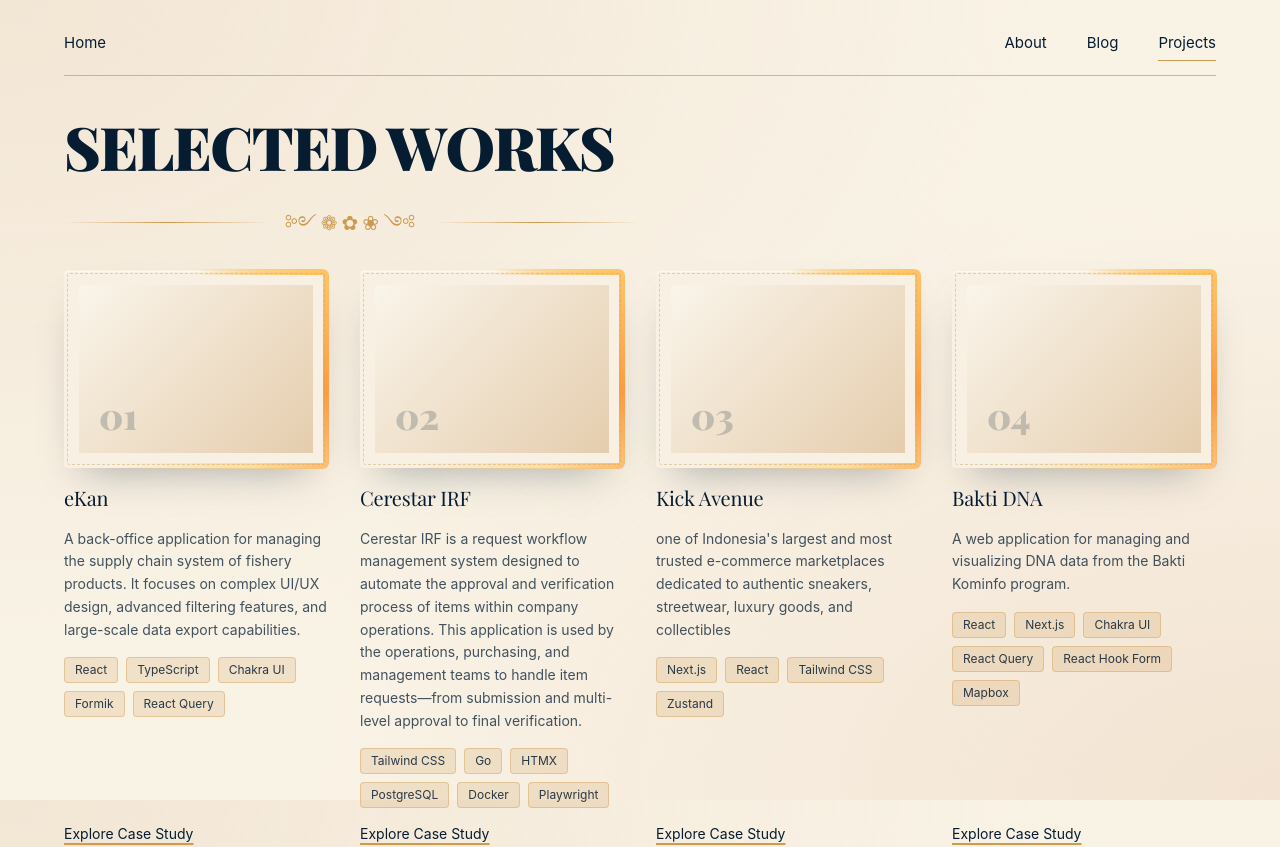
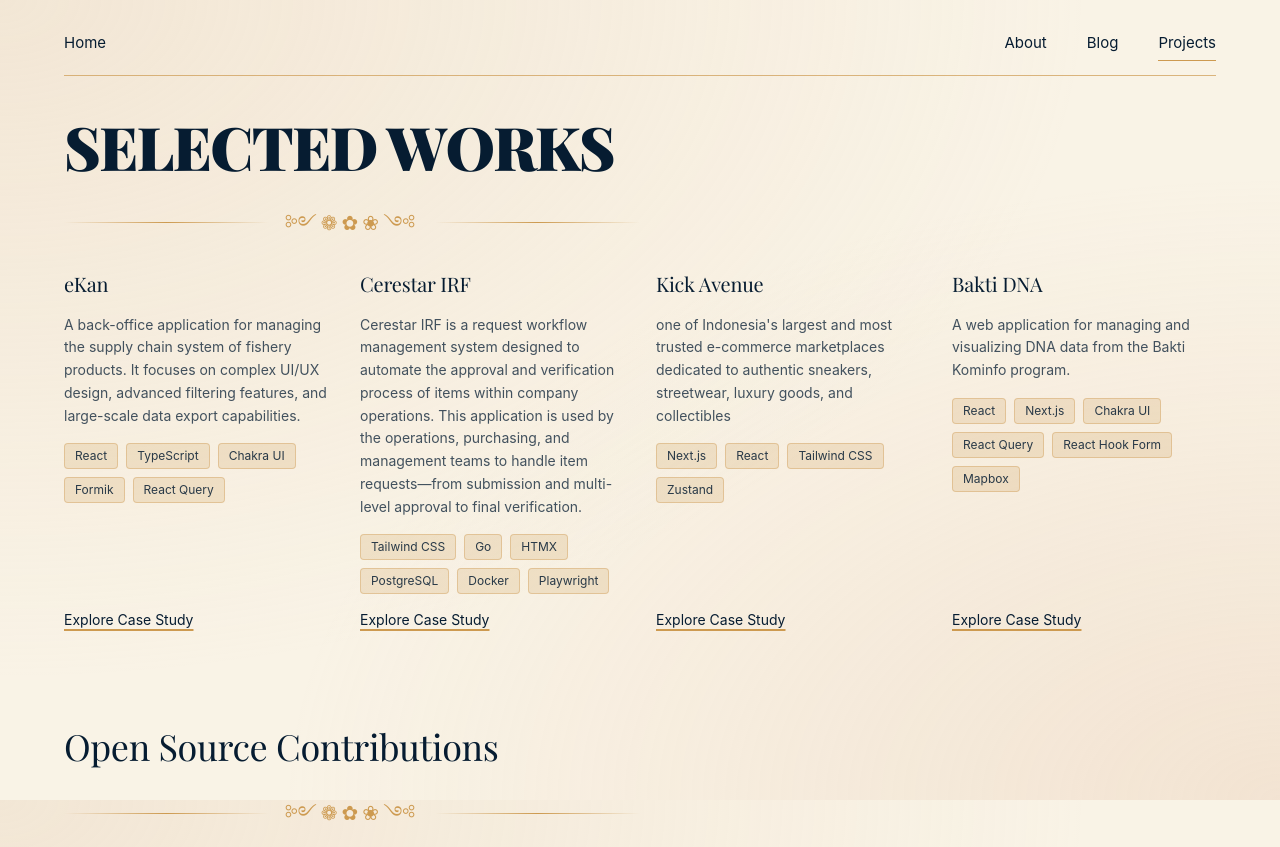
Before and after one commit to vadhe/rivaldi-putra, an Eleventy site: page projects.html in a window 1280 px wide. Shown: the top 847 px of the page. Built offline with nearby package versions, Linux system fonts and the light colour scheme; Eleventy itself is replaced by a stand-in of ours; files that its build step writes are made by us from their sources.

Commit message:
comment the section image of project

```diff
--- a/projects.html
+++ b/projects.html
@@ -15,7 +15,7 @@
     <div class="grid grid-cols-1 sm:grid-cols-2 lg:grid-cols-4 gap-8">
         {% for item in projects %}
         <article class="flex h-full flex-col gap-4">
-            <div class="ornate-frame aspect-[4/3]">
+            <!--<div class="ornate-frame aspect-[4/3]">
                 <div
                     class="flex h-full items-end bg-[linear-gradient(135deg,oklch(0.97_0.015_85),oklch(0.86_0.05_75))] p-5"
                 >
@@ -25,7 +25,7 @@
                         0{{ forloop.index }}
                     </span>
                 </div>
-            </div>
+            </div>-->
             <h2 class="font-serif text-xl text-foreground">
                 {{ item.title }}
             </h2>
```
